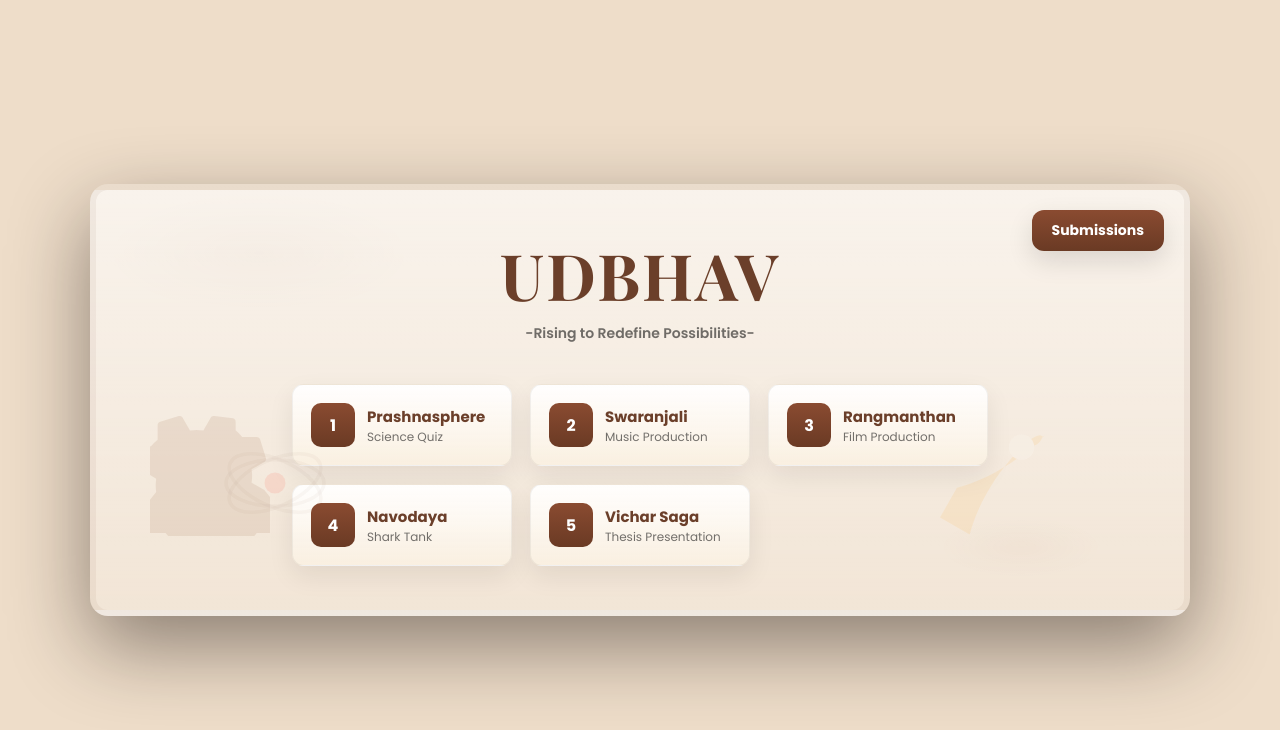
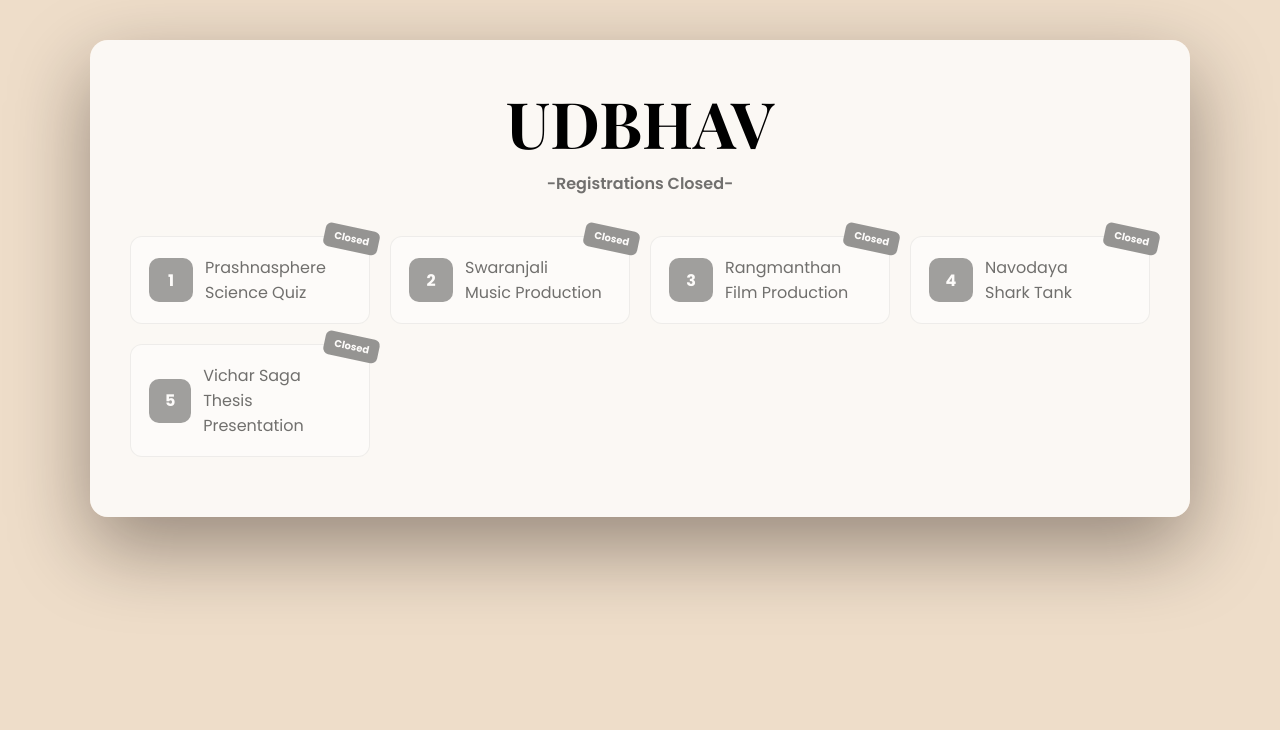
Before and after one commit to yash23230-glitch/udbhav, a plain HTML site: page index.html in a window 1280 px wide. Drawn offline with nearby package versions, Linux system fonts and the light colour scheme.

Commit message:
Update index.html

```diff
--- a/index.html
+++ b/index.html
@@ -1,248 +1,209 @@
-<!doctype html>
+<!-- Updated HTML with disabled buttons, grayed-out look, and modal popup --><!doctype html>
+
 <html lang="en">
 <head>
   <meta charset="utf-8" />
   <meta name="viewport" content="width=device-width,initial-scale=1" />
-  <title>UDBHAV Forms Portal — Centered & Accented</title>
-  <meta name="description" content="Parchment themed portal linking to 7 Google Forms, with centered buttons and distributed accents." />
+  <title>UDBHAV Forms Portal — Registrations Closed</title>
   <style>
-    @import url('https://fonts.googleapis.com/css2?family=Playfair+Display:wght@700;900&family=Poppins:wght@400;600;700&display=swap');
-
-    :root {
+    @import url('https://fonts.googleapis.com/css2?family=Playfair+Display:wght@700;900&family=Poppins:wght@400;600;700&display=swap');:root {
   --primary-brown: #6b3f2a;
   --accent-brown: #8a4b31;
-      --gold: #e6b67a;
   --paper-base: #eeddc9;
   --muted: rgba(0, 0, 0, 0.55);
 }
 
-    * { box-sizing: border-box; }
-    html, body { height: 100%; margin: 0; }
-
 body {
-      font-family: 'Poppins', system-ui, sans-serif;
-      color: var(--primary-brown);
+  margin: 0;
   background: var(--paper-base);
+  font-family: 'Poppins', sans-serif;
   display: flex;
-      align-items: center;
   justify-content: center;
-      padding: 36px;
+  padding: 40px;
 }
 
 .scene {
   width: 100%;
   max-width: 1100px;
+  background: rgba(255,255,255,0.8);
   border-radius: 18px;
-      overflow: hidden;
-      position: relative;
-      background: linear-gradient(180deg, rgba(255,255,255,0.65), rgba(255,255,255,0.25)),
-                  radial-gradient(1000px 400px at 15% 15%, rgba(120,70,40,0.06), transparent 15%),
-                  radial-gradient(800px 300px at 85% 85%, rgba(150,80,45,0.05), transparent 10%),
-                  var(--paper-base);
-      box-shadow: 0 30px 80px rgba(20, 10, 8, 0.45);
-      border: 6px solid rgba(100, 60, 40, 0.06);
+  box-shadow: 0 30px 80px rgba(20,10,8,0.4);
+  padding-bottom: 40px;
 }
 
 header {
-      padding: 42px 44px 20px;
   text-align: center;
+  padding: 40px 20px 20px;
   position: relative;
-    }
-
-    /* =======================
-       SUBMISSIONS BUTTON FIX
-       ======================= */
-    .submissions-btn {
-      position: absolute;
-      top: 20px;
-      right: 20px;
-      background: linear-gradient(180deg, var(--accent-brown), #6a3a24);
-      padding: 10px 20px;
-      border-radius: 12px;
-      color: white;
-      font-weight: 700;
-      cursor: pointer;
-      font-size: 14px;
-      box-shadow: 0 10px 26px rgba(20,10,8,0.12);
-      transition: transform .14s ease, box-shadow .14s ease;
-      text-decoration: none;
-    }
-
-    .submissions-btn:hover {
-      transform: translateY(-4px);
-      box-shadow: 0 20px 40px rgba(20,10,8,0.18);
-    }
-
-    @media (max-width: 640px) {
-      .submissions-btn {
-        top: 14px;
-        right: 14px;
-        padding: 8px 14px;
-        font-size: 12px;
-      }
 }
 
 .brand-title {
   font-family: 'Playfair Display', serif;
   font-size: 64px;
-      letter-spacing: 2px;
-      margin: 0;
-      color: var(--primary-brown);
-      text-transform: uppercase;
+  margin-bottom: 6px;
 }
 
 .tag {
-      margin-top: 6px;
+  color: var(--muted);
   font-weight: 600;
-      color: var(--muted);
-      font-size: 14px;
-    }
-
-    .content {
-      padding: 20px 44px 44px;
-      display: flex;
-      flex-direction: column;
-      align-items: center;
-      justify-content: center;
-      text-align: center;
-      position: relative;
 }
 
 .grid {
   display: grid;
-      grid-template-columns: repeat(auto-fit, minmax(220px, 1fr));
-      gap: 18px;
-      max-width: 700px;
-      margin: 0 auto;
+  grid-template-columns: repeat(auto-fit, minmax(240px, 1fr));
+  gap: 20px;
+  padding: 20px 40px;
 }
 
 .btn-card {
-      background: linear-gradient(180deg, rgba(255,255,255,0.95), rgba(250,240,225,0.9));
   padding: 18px;
   border-radius: 12px;
-      border: 1px solid rgba(0,0,0,0.05);
-      cursor: pointer;
+  background: rgba(255,255,255,0.7);
+  border: 1px solid rgba(0,0,0,0.1);
   display: flex;
   align-items: center;
   gap: 12px;
-      transition: transform .14s ease, box-shadow .14s ease;
-      box-shadow: 0 10px 26px rgba(20,10,8,0.08);
-    }
-
-    .btn-card:hover {
-      transform: translateY(-6px);
-      box-shadow: 0 30px 80px rgba(20,10,8,0.12);
+  cursor: not-allowed;
+  position: relative;
+  opacity: 0.55;
+  filter: grayscale(100%);
 }
 
 .btn-icon {
   width: 44px;
   height: 44px;
   border-radius: 10px;
+  background: var(--accent-brown);
+  color: white;
   display: flex;
   align-items: center;
   justify-content: center;
-      background: linear-gradient(180deg, var(--accent-brown), #6a3a24);
-      color: white;
   font-weight: 800;
-      flex-shrink: 0;
 }
 
-    .btn-text { text-align: left; }
-    .btn-title { font-weight: 900; font-size: 15px; }
-    .btn-sub { font-size: 12px; color: var(--muted); }
-
-    footer {
-      padding: 18px 44px;
-      text-align: center;
-      color: var(--muted);
-      border-top: 1px solid rgba(0,0,0,0.04);
+.closed-ribbon {
+  position: absolute;
+  top: -10px;
+  right: -10px;
+  background: #b3261e;
+  color: white;
+  padding: 4px 10px;
+  font-size: 10px;
+  border-radius: 6px;
+  font-weight: 700;
+  transform: rotate(12deg);
 }
 
-    .accent {
-      position: absolute;
-      opacity: 0.15;
-      pointer-events: none;
+/* Modal */
+.modal-bg {
+  position: fixed;
+  top: 0;
+  left: 0;
+  width: 100%;
+  height: 100%;
+  background: rgba(0,0,0,0.55);
+  display: none;
+  align-items: center;
+  justify-content: center;
+  backdrop-filter: blur(3px);
 }
-    .accent.atom { top: 20%; left: 10%; width: 140px; }
-    .accent.rocket { bottom: 10%; right: 10%; width: 180px; }
-    .accent.gear { bottom: 30%; left: 5%; width: 120px; }
 
-    @media (max-width: 640px) {
-      .brand-title { font-size: 42px; }
-      .grid { grid-template-columns: 1fr; }
+.modal-box {
+  background: white;
+  padding: 30px;
+  width: 90%;
+  max-width: 380px;
+  border-radius: 16px;
+  text-align: center;
+  box-shadow: 0 20px 60px rgba(0,0,0,0.35);
 }
+
+.modal-box h2 {
+  margin-top: 0;
+  font-size: 24px;
+  color: var(--primary-brown);
+}
+
+.close-btn {
+  margin-top: 18px;
+  background: var(--accent-brown);
+  color: white;
+  border: none;
+  padding: 10px 22px;
+  border-radius: 8px;
+  cursor: pointer;
+  font-weight: 600;
+}
+
   </style>
-</head>
-
-<body>
-  <div class="scene" role="application">
-
+</head><body>
+<div class="scene">
   <header>
-      <!-- TOP RIGHT BUTTON -->
-      <a href="https://udbhavsciencefest.in/submission" class="submissions-btn">Submissions</a>
-
     <div class="brand-title">UDBHAV</div>
-      <div class="tag">-Rising to Redefine Possibilities-</div>
-    </header>
-
-    <div class="content">
-      <div class="grid" id="formsGrid">
-
-        <div class="btn-card" data-url="https://docs.google.com/forms/d/e/1FAIpQLSe3acsaibW82HaHbWzb1eLIYVekLDD7UnX42_GlbeVeZ6GWJA/viewform?usp=header">
+    <div class="tag">-Registrations Closed-</div>
+  </header>  <div class="grid"><div class="btn-card">
+  <div class="closed-ribbon">Closed</div>
   <div class="btn-icon">1</div>
-          <div class="btn-text"><div class="btn-title">Prashnasphere</div><div class="btn-sub">Science Quiz</div></div>
+  <div>
+    <div class="btn-title">Prashnasphere</div>
+    <div class="btn-sub">Science Quiz</div>
+  </div>
 </div>
 
-        <div class="btn-card" data-url="https://docs.google.com/forms/d/e/1FAIpQLSfOj0bDa_DREbiJUdcGLDTu8bVllgBEgmmYH3_-oxg6ERsN8g/viewform?usp=header">
+<div class="btn-card">
+  <div class="closed-ribbon">Closed</div>
   <div class="btn-icon">2</div>
-          <div class="btn-text"><div class="btn-title">Swaranjali</div><div class="btn-sub">Music Production</div></div>
+  <div>
+    <div class="btn-title">Swaranjali</div>
+    <div class="btn-sub">Music Production</div>
+  </div>
 </div>
 
-        <div class="btn-card" data-url="https://docs.google.com/forms/d/e/1FAIpQLSdckLU-fUmwHC1ssgF2kokKtlHFOBL8YKjtlfnkyZRPfIb1jw/viewform?usp=header">
+<div class="btn-card">
+  <div class="closed-ribbon">Closed</div>
   <div class="btn-icon">3</div>
-          <div class="btn-text"><div class="btn-title">Rangmanthan</div><div class="btn-sub">Film Production</div></div>
+  <div>
+    <div class="btn-title">Rangmanthan</div>
+    <div class="btn-sub">Film Production</div>
+  </div>
 </div>
 
-        <div class="btn-card" data-url="https://docs.google.com/forms/d/e/1FAIpQLSdcGbtlAqp4wIYJf6bF8E-izhKInDsdOCNcYjwuApKEzSTeyQ/viewform?usp=header">
+<div class="btn-card">
+  <div class="closed-ribbon">Closed</div>
   <div class="btn-icon">4</div>
-          <div class="btn-text"><div class="btn-title">Navodaya</div><div class="btn-sub">Shark Tank</div></div>
+  <div>
+    <div class="btn-title">Navodaya</div>
+    <div class="btn-sub">Shark Tank</div>
+  </div>
 </div>
 
-        <div class="btn-card" data-url="https://docs.google.com/forms/d/e/1FAIpQLScEXSq1AjUXnR0FyUTebBtXQ5DhJH57CElGxgNSojR9CbOQ5A/viewform?usp=header">
+<div class="btn-card">
+  <div class="closed-ribbon">Closed</div>
   <div class="btn-icon">5</div>
-          <div class="btn-text"><div class="btn-title">Vichar Saga</div><div class="btn-sub">Thesis Presentation</div></div>
+  <div>
+    <div class="btn-title">Vichar Saga</div>
+    <div class="btn-sub">Thesis Presentation</div>
+  </div>
 </div>
 
+  </div>
+</div><!-- Modal --><div class="modal-bg" id="modalBg">
+  <div class="modal-box">
+    <h2>Registration is Full</h2>
+    <p>All seats for this event have been filled.</p>
+    <button class="close-btn" onclick="closeModal()">OK</button>
+  </div>
+</div><script>
+  const modal = document.getElementById('modalBg');
 
-
-    <!-- Accents (unchanged) -->
-    <svg class="accent atom" viewBox="0 0 120 120"><g fill="none" stroke="rgba(106,63,42,0.25)" stroke-width="3"><ellipse cx="60" cy="60" rx="42" ry="20" transform="rotate(24 60 60)"/><ellipse cx="60" cy="60" rx="42" ry="20" transform="rotate(-24 60 60)"/><ellipse cx="60" cy="60" rx="42" ry="20"/></g><circle cx="60" cy="60" r="9" fill="#ff6f5f" /></svg>
-
-    <svg class="accent rocket" viewBox="0 0 512 512"><path d="M424.6 87.4c-67.9 67.9-158.8 124.6-248.5 148.1L128 320l84.5 48.1c23.5-89.7 80.2-180.6 148.1-248.5 50-50 71-35.7 49.9-13.6-21 22.1-36.4 0-36.4 0z" fill="#ffb74d" opacity="0.9"/><circle cx="360" cy="120" r="36" fill="#fff"/></svg>
-
-    <svg class="accent gear" viewBox="0 0 512 512"><path fill="#a87a5a" d="M487.9 315.8l-54.3-31.3a195 195 0 0 0 0-56.9l54.3-31.3c5.8-3.4 8.5-10.3 6.6-16.7l-24.3-79.5c-1.9-6.4-7.9-10.8-14.5-10.8h-62.3a197 197 0 0 0-27.9-28.3V24.3c0-6.6-4.4-12.6-10.8-14.5L275.6.5c-6.4-1.9-13.3.8-16.7 6.6l-31.3 54.3a195 195 0 0 0-56.9 0L139.4 7.1c-3.4-5.8-10.3-8.5-16.7-6.6L43.2 24.3C36.8 26.2 32.4 32.2 32.4 38.8v62.3a197 197 0 0 0-28.3 27.9H4.3c-6.6 0-12.6 4.4-14.5 10.8l-24.3 79.5c-1.9 6.4.8 13.3 6.6 16.7l54.3 31.3a195 195 0 0 0 0 56.9L-28 392.6c-5.8 3.4-8.5 10.3-6.6 16.7l24.3 79.5c1.9 6.4 7.9 10.8 14.5 10.8h62.3a197 197 0 0 0 27.9 28.3v62.3c0 6.6 4.4 12.6 10.8 14.5l79.5 24.3c6.4 1.9 13.3-.8 16.7-6.6l31.3-54.3a195 195 0 0 0 56.9 0l31.3 54.3c3.4 5.8 10.3 8.5 16.7 6.6l79.5-24.3c6.4-1.9 10.8-7.9 10.8-14.5v-62.3a197 197 0 0 0 27.9-28.3h62.3c6.6 0 12.6-4.4 14.5-10.8l24.3-79.5c1.9-6.4-.8-13.3-6.6-16.7z"/></svg>
-
-  </div>
-
-  <script>
   document.querySelectorAll('.btn-card').forEach(card => {
-      const url = card.dataset.url;
     card.addEventListener('click', () => {
-        if (!url || url.includes('REPLACE_FORM')) {
-          alert('Please replace the placeholder form URL with your real Google Form link.');
-          return;
-        }
-        window.open(url, '_blank', 'noopener');
+      modal.style.display = 'flex';
+    });
   });
 
-      card.addEventListener('keydown', e => {
-        if (e.key === 'Enter' || e.key === ' ') {
-          e.preventDefault();
-          card.click();
+  function closeModal() {
+    modal.style.display = 'none';
   }
-      });
-    });
-  </script>
-
-</body>
+</script></body>
 </html>
```
Lines whose indentation alone changed are shown as unchanged.
